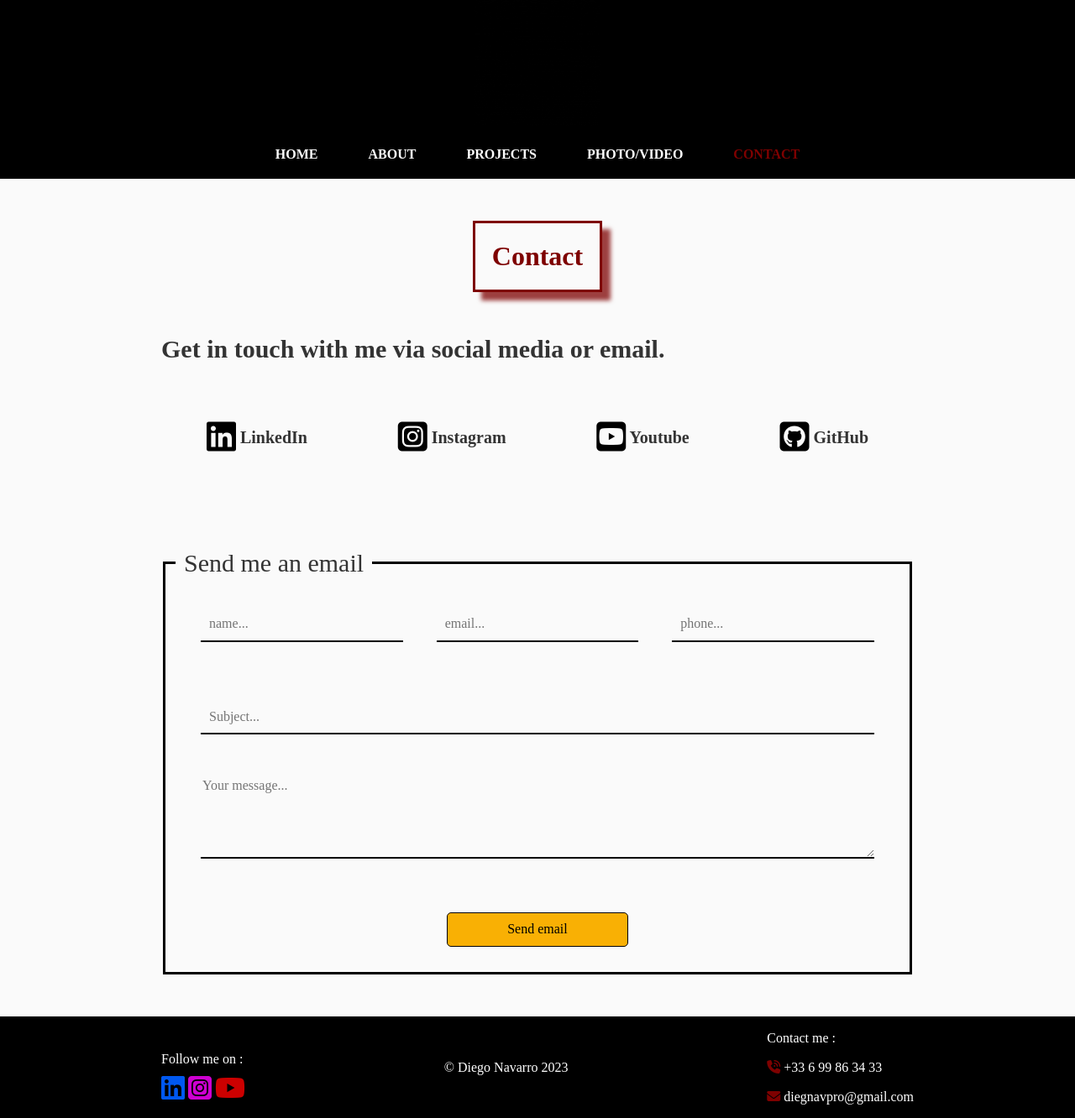
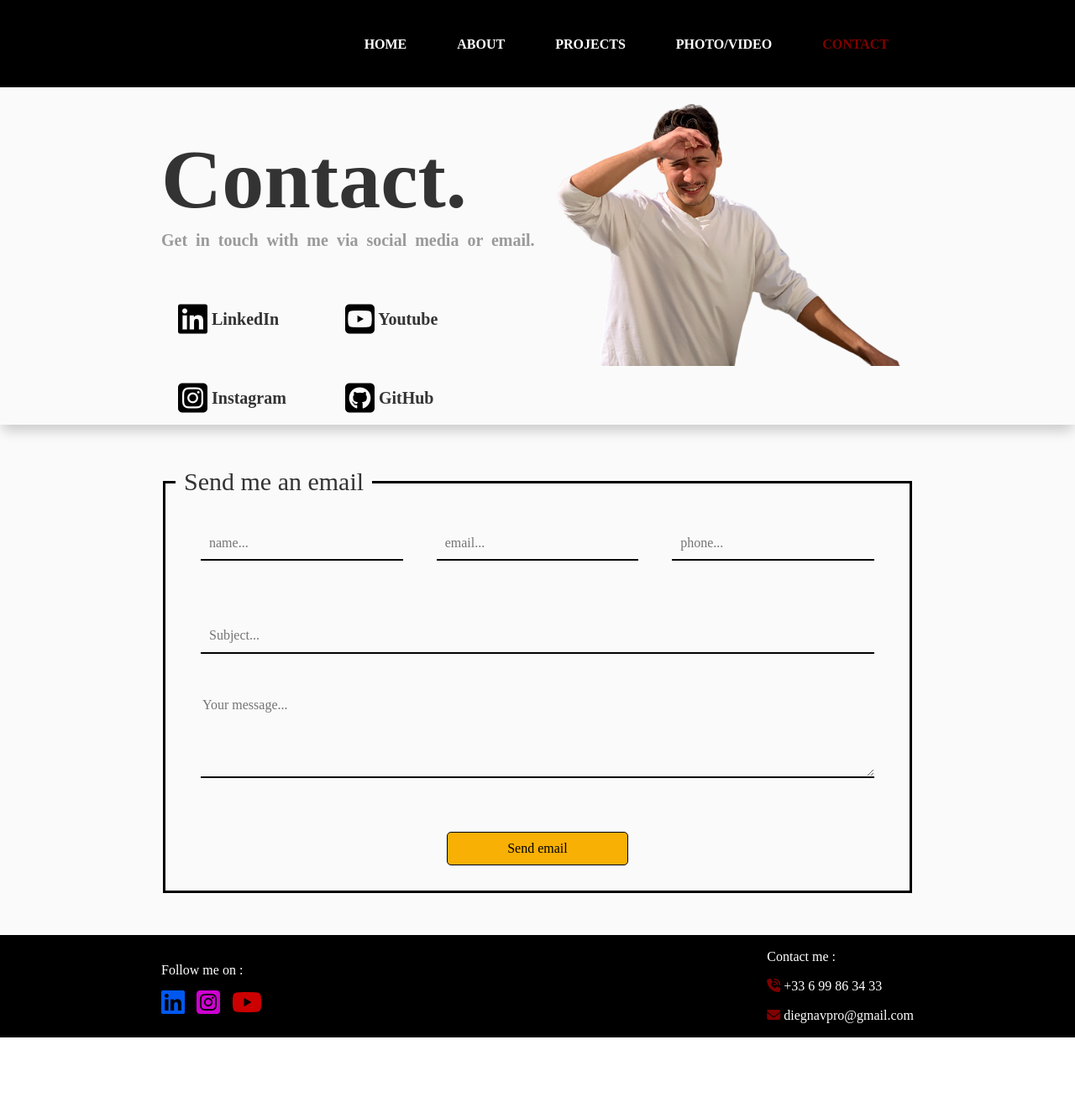
Before and after one commit to DiegNav33/My-Portfolio, a PHP site: page /pages/contact.html in a window 1280 px wide. Shown: the whole page at 84% size. After the commit the page ends 1236 px from the top, so only its background shows below. Run offline with PHP 8.4, Linux system fonts and the light colour scheme; some libraries are stand-ins or nearby versions.

Commit message:
Contact html modified + header on each page

```diff
--- a/css/style.css
+++ b/css/style.css
@@ -373,9 +373,9 @@
   background-color: var(--bgGeneral);
 }
 header .dFlex {
-  justify-content: center;
+  justify-content: space-between;
   align-items: center;
-  flex-direction: column;
+  flex-direction: row;
 }
 header .dFlex ul {
   padding: 0;
@@ -416,32 +416,36 @@
   /*CONTACT*/
 }
 main h1 {
-  width: -moz-fit-content;
-  width: fit-content;
-  margin: 5rem auto;
-  text-align: center;
-  padding: 2rem;
-  text-transform: capitalize;
-  border: 3px solid;
-  color: var(--colorRed);
-  box-shadow: 10px 10px 5px 0px rgba(126, 1, 0, 0.75);
+  font-size: 10rem;
 }
-main .backgroundImageContact {
-  padding-top: 5rem;
-  padding-bottom: 5rem;
+main .boxShadowContact {
+  box-shadow: 0px 10px 14px -3px rgba(0, 0, 0, 0.1), 0px 10px 15px -3px rgba(0, 0, 0, 0.1);
 }
-main .backgroundImageContact h1 {
-  margin-top: 0;
+main .contactFlex {
+  display: flex;
+}
+main .contactFlex .contactGeneral {
+  width: 50%;
+}
+main .contactFlex .contactGeneral img {
+  width: 100%;
+  display: block;
+}
+main .contactFlex h1 {
+  margin-top: 5rem;
+  margin-bottom: 0;
 }
 main .contact h2 {
-  font-size: 3rem;
+  font-size: 2rem;
+  color: rgb(155, 154, 154);
+  word-spacing: 0.5rem;
+  margin: 0;
 }
 main .contact .socialMediaContact {
   display: flex;
-  justify-content: space-around;
 }
 main .contact .socialMediaContact p {
-  padding-top: 3rem;
+  padding: 5rem 5rem 0 2rem;
   font-size: 2rem;
   font-weight: bold;
 }
@@ -520,6 +524,16 @@
   align-items: center;
   justify-content: space-between;
 }
+footer .socialMedia p {
+  margin: 0;
+  padding-bottom: 2rem;
+}
+footer .socialMedia a {
+  padding-right: 1rem;
+}
+footer .copyright {
+  display: none;
+}
 footer a {
   text-decoration: none;
   color: var(--colorWhite);
--- a/index.html
+++ b/index.html
@@ -19,7 +19,7 @@
     <header>
         <div class="container">
             <nav class="dFlex">
-                <a href="index.html"><img src="images/Diego.gif" alt="Logo animé" width="150px"></a>
+                <a href="index.html"><img src="images/Diego.gif" alt="Logo animé" width="100px"></a>
                 <ul>
                     <li><a class="active" href="index.html">HOME</a></li>
                     <li><a href="pages/about.html">ABOUT</a></li>
--- a/pages/about.html
+++ b/pages/about.html
@@ -19,7 +19,7 @@
     <header>
         <div class="container">
             <nav class="dFlex">
-                <a href="../index.html"><img src="../images/Diego.gif" alt="Logo animé" width="150px"></a>
+                <a href="../index.html"><img src="../images/Diego.gif" alt="Logo animé" width="100px"></a>
                 <ul>
                     <li><a href="../index.html">HOME</a></li>
                     <li><a class="active" href="about.html">ABOUT</a></li>
--- a/pages/contact.html
+++ b/pages/contact.html
@@ -19,7 +19,7 @@
     <header>
         <div class="container">
             <nav class="dFlex">
-                <a href="../index.html"><img src="../images/Diego.gif" alt="Logo animé" width="150px"></a>
+                <a href="../index.html"><img src="../images/Diego.gif" alt="Logo animé" width="100px"></a>
                 <ul>
                     <li><a href="../index.html">HOME</a></li>
                     <li><a href="about.html">ABOUT</a></li>
@@ -31,19 +31,29 @@
         </div>
     </header>
     <main>
-        <div class="backgroundImageContact">
+        <div class="boxShadowContact">
             <div class="container">
-                <h1>Contact</h1>
+                <div class="contactFlex">
+                    <div class="contactGeneral">
+                        <h1>Contact.</h1>
                         <section class="contact">
                             <h2>Get in touch with me via social media or email.</h2>
                             <div class="socialMediaContact">
+                                <div>
                                     <p><a href="https://www.linkedin.com/in/diego-navarro-7b148227b/" target="_blank"><i class="fa-brands fa-linkedin fa-2xl" style="color: black;"></i> LinkedIn</a></p>
                                     <p><a href="https://www.instagram.com/diegnav_travel/" target="_blank"><i class="fa-brands fa-square-instagram fa-2xl" style="color: #000000;"></i> Instagram</a></p>
+                                </div>
+                                <div>
                                     <p><a href="https://www.youtube.com/channel/UCGaa6cZbe9ffIzVvazMsiSQ" target="_blank"><i class="fa-brands fa-square-youtube fa-2xl" style="color: black;"></i> Youtube</a></p>
                                     <p><a href="https://github.com/DiegNav33" target="_blank"><i class="fa-brands fa-square-github fa-2xl" style="color: black;"></i> GitHub</a></p>
                                 </div>
                             </div>
                         </section>
+                    </div>
+                    <div class="contactGeneral">
+                        <img src="../images/diego_no_background.png" alt="photo de Diego Navarro">
+                    </div>
+                </div>
             </div>
         </div>
         <div class="container">
@@ -73,7 +83,7 @@
                     <p>Follow me on :</p>
                     <a href="https://www.linkedin.com/in/diego-navarro-7b148227b/" target="_blank"><i class="fa-brands fa-linkedin fa-2xl" style="color: #0058f0;"></i></a>
                     <a href="https://www.instagram.com/diegnav_travel/" target="_blank"><i class="fa-brands fa-square-instagram fa-2xl" style="color: #ce00d1;"></i></a>
-                    <i class="fa-brands fa-youtube fa-2xl" style="color: #cc0000;"></i>
+                    <a href=""><i class="fa-brands fa-youtube fa-2xl" style="color: #cc0000;"></i>
                 </div>
                 <div class="copyright">
                     <p><a href="index.html">&copy; Diego Navarro 2023</a></p>
--- a/pages/photo_video.html
+++ b/pages/photo_video.html
@@ -19,7 +19,7 @@
     <header>
         <div class="container">
             <nav class="dFlex">
-                <a href="../index.html"><img src="../images/Diego.gif" alt="Logo animé" width="150px"></a>
+                <a href="../index.html"><img src="../images/Diego.gif" alt="Logo animé" width="100px"></a>
                 <ul>
                     <li><a href="../index.html">HOME</a></li>
                     <li><a href="about.html">ABOUT</a></li>
--- a/pages/projects.html
+++ b/pages/projects.html
@@ -19,7 +19,7 @@
     <header>
         <div class="container">
             <nav class="dFlex">
-                <a href="../index.html"><img src="../images/Diego.gif" alt="Logo animé" width="150px"></a>
+                <a href="../index.html"><img src="../images/Diego.gif" alt="Logo animé" width="100px"></a>
                 <ul>
                     <li><a href="../index.html">HOME</a></li>
                     <li><a href="about.html">ABOUT</a></li>
--- a/scss/style.scss
+++ b/scss/style.scss
@@ -14,9 +14,9 @@
     background-color: var(--bgGeneral);
 
     .dFlex {
-        justify-content: center;
+        justify-content: space-between;
         align-items: center;
-        flex-direction: column;
+        flex-direction: row;
 
         ul {
             padding: 0;
@@ -62,14 +62,15 @@
 
     /*GENERAL*/
     h1 {
-        width: fit-content;
-        margin: 5rem auto;
-        text-align: center;
-        padding: 2rem;
-        text-transform: capitalize;
-        border: 3px solid;
-        color: var(--colorRed);
-        box-shadow: 10px 10px 5px 0px rgba(126, 1, 0, 0.75);
+        font-size: 10rem;
+        // width: fit-content;
+        // margin: 5rem auto;
+        // text-align: center;
+        // padding: 2rem;
+        // text-transform: capitalize;
+        // border: 3px solid;
+        // color: var(--colorRed);
+        // box-shadow: 10px 10px 5px 0px rgba(126, 1, 0, 0.75);
     }
 
     /*INDEX*/
@@ -77,26 +78,44 @@
     /*PROJECTS*/
     /*PHOTO/VIDEO*/
     /*CONTACT*/
-    .backgroundImageContact {
-        padding-top: 5rem;
-        padding-bottom: 5rem;
+    .boxShadowContact {
+        // box-shadow: 0px 20px 14px -3px rgba(0, 0, 0, 0.1), 0px 10px 15px -3px rgba(0, 0, 0, 0.1);
+        box-shadow: 0px 10px 14px -3px rgba(0, 0, 0, 0.1), 0px 10px 15px -3px rgba(0, 0, 0, 0.1);
+    }
+
+    .contactFlex {
+        display: flex;
+        // align-items: center;
+
+
+        .contactGeneral {
+            width: 50%;
+
+            img {
+                width: 100%;
+                display: block;
+            }
+        }
 
         h1 {
-            margin-top: 0;
+            margin-top: 5rem;
+            margin-bottom: 0;
         }
     }
 
     .contact {
         h2 {
-            font-size: 3rem;
+            font-size: 2rem;
+            color: rgb(155, 154, 154);
+            word-spacing: .5rem;
+            margin: 0;
         }
 
         .socialMediaContact {
             display: flex;
-            justify-content: space-around;
 
             p {
-                padding-top: 3rem;
+                padding: 5rem 5rem 0 2rem;
                 font-size: 2rem;
                 font-weight: bold;
 
@@ -199,6 +218,21 @@
         justify-content: space-between;
     }
 
+    .socialMedia {
+        p {
+            margin: 0;
+            padding-bottom: 2rem;
+        }
+
+        a {
+            padding-right: 1rem;
+        }
+    }
+
+    .copyright {
+        display: none;
+    }
+
     a {
         text-decoration: none;
         color: var(--colorWhite);
```
Also changed, not shown: images/diego-no-bg-bw-removebg-preview.png (added), images/diego_no_background.png, 1 other file. Lines whose indentation alone changed are shown as unchanged.
